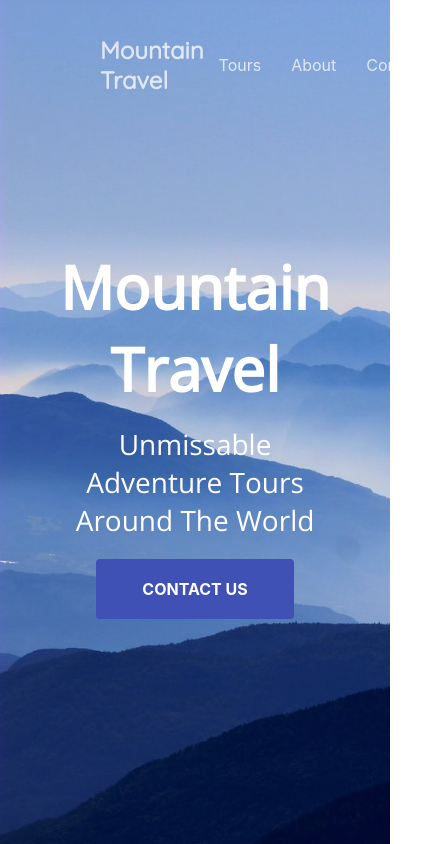
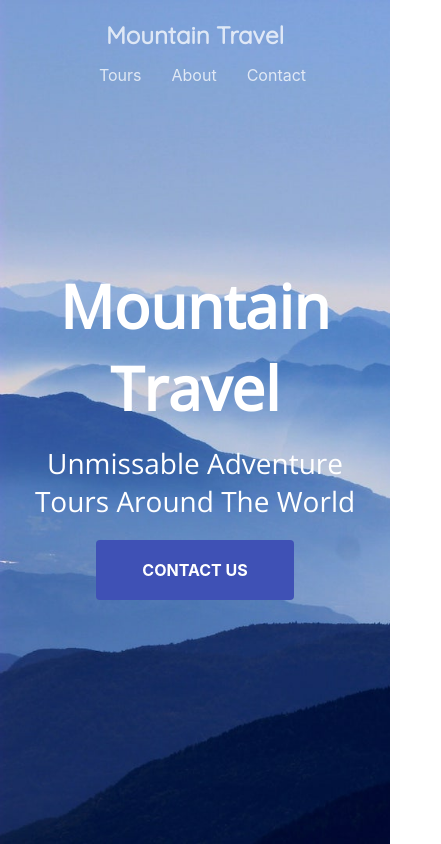
Before and after one commit to beiatrix/lovable-imaginary-codec, a React (Create React App) app: page / in a window 390 px wide. Shown: the top 844 px of the page, 441 px wide, since content can reach past the window. Built offline with nearby package versions, Linux system fonts and the light colour scheme.

Commit message:
media queries - global, header

```diff
--- a/src/styles/App.css
+++ b/src/styles/App.css
@@ -69,3 +69,10 @@ hr {
 	border: 0;
 	margin-bottom: 50px;
 }
+
+/* media queries */
+@media (max-width: 800px) {
+	section {
+		padding: 50px 20px;
+	}
+}
--- a/src/styles/Header.css
+++ b/src/styles/Header.css
@@ -19,3 +19,14 @@ header h2 {
 		opacity: 1;
 	}
 }
+
+@media (max-width: 800px) {
+	header {
+		padding: 20px 50px;
+		flex-direction: column;
+	}
+
+	header h2 {
+		margin-bottom: 15px;
+	}
+}
```
